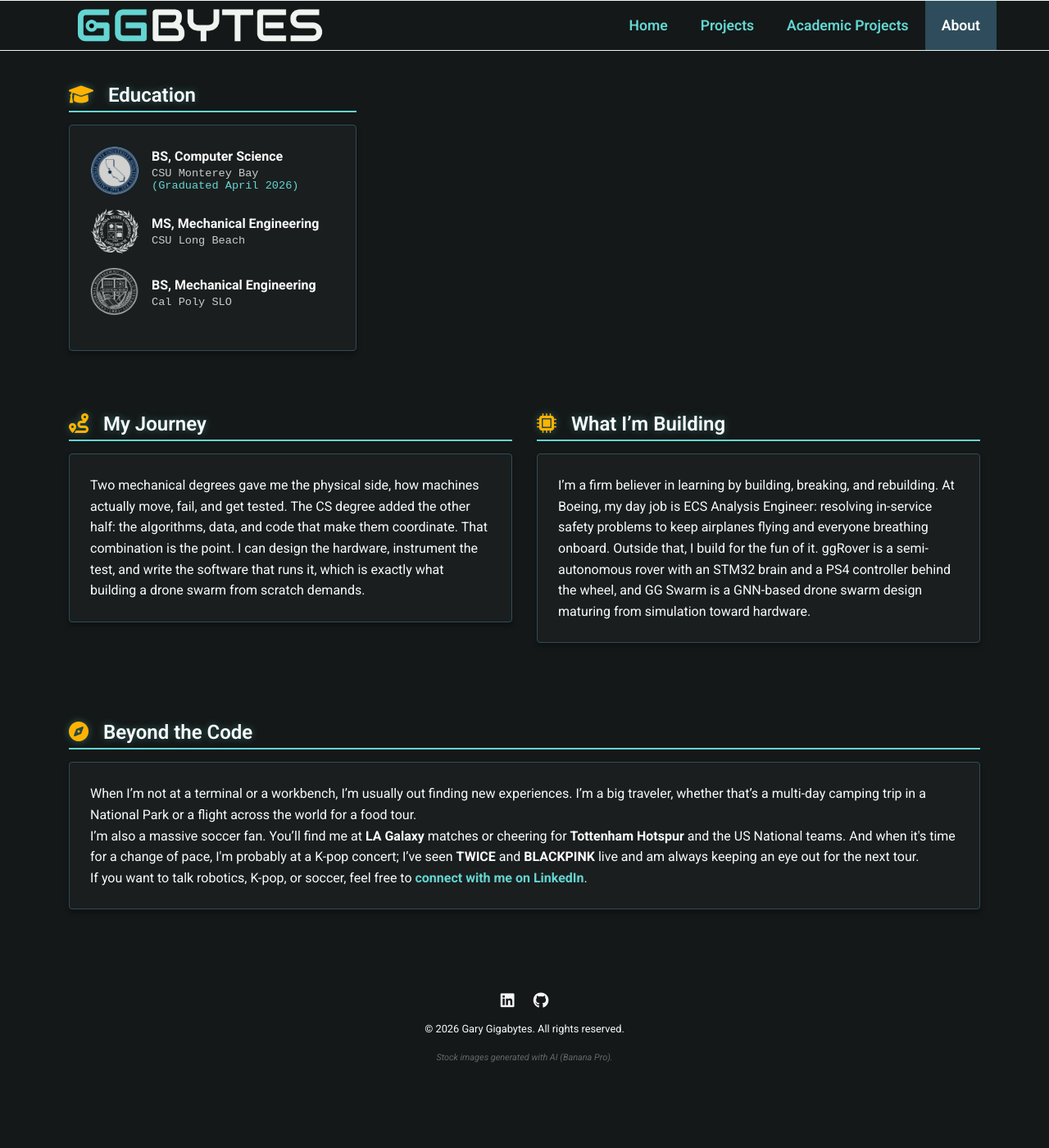
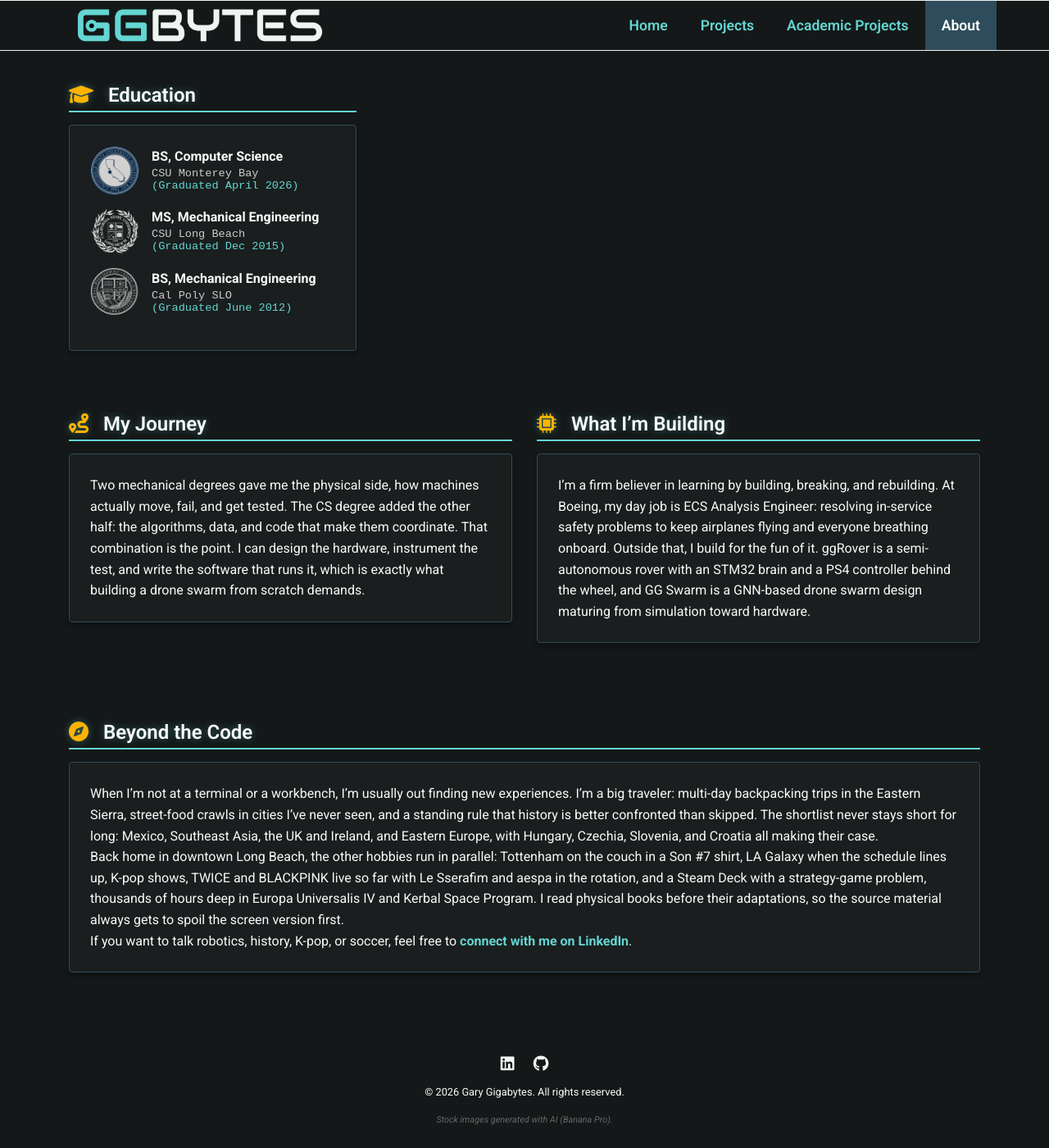
Before and after one commit to KOZ-Enterprises/ggbsite, a Jekyll site: the page built from about.html, in a window 1280 px wide and 1400 px high, scrolled down 823 px. Shown: the whole window at 82% size. Built offline with Jekyll 4.4.1, drawn with Linux system fonts in a browser that asks for light colours; before the commit the page ends 2146 px from its top, so only the background shows below that; some of the changed text lies outside the part shown.

Commit message:
about: full-page audit pass — ECS full name, scope descriptors, grad years, timeless Beyond the Code

```diff
--- a/about.html
+++ b/about.html
@@ -32,7 +32,8 @@
         <div class="content-card">
             <div>
                 <strong class="color-fafafa d-block text-lg">The Boeing Company</strong>
-                <span class="color-accent mono-text-sm">Environmental Controls System Analysis Engineer</span>
+                <span class="color-accent mono-text-sm">Environmental Control Systems Analysis Engineer</span>
+                <span class="d-block color-muted mono-text-sm">In-service fleet investigations for out-of-production commercial airplanes</span>
                 <span class="d-block color-muted mono-text-sm mb-10">2022 - Present</span>
 
             </div>
@@ -40,12 +41,14 @@
             <div class="mt-20">
                 <strong class="color-fafafa d-block text-lg">Marvin Engineering, Inc.</strong>
                 <span class="color-accent mono-text-sm">Research and Development Engineer</span>
+                <span class="d-block color-muted mono-text-sm">Design, analysis, and test of flight hardware and pneumatic systems</span>
                 <span class="d-block color-muted mono-text-sm mb-10">2015 - 2022</span>
 
             </div>
             <div class="mt-20">
-                <strong class="color-fafafa d-block text-lg">Cunico </strong>
+                <strong class="color-fafafa d-block text-lg">Cunico Corporation</strong>
                 <span class="color-accent mono-text-sm">Deputy Quality Control Manager</span>
+                <span class="d-block color-muted mono-text-sm">Quality control for military-spec pipe fittings</span>
                 <span class="d-block color-muted mono-text-sm mb-10">2013 - 2015</span>
 
             </div>
@@ -73,6 +76,7 @@
                     <div>
                         <strong class="color-fafafa d-block">MS, Mechanical Engineering</strong>
                         <span class="color-ccc mono-text-sm">CSU Long Beach</span>
+                        <span class="d-block color-accent mono-text-sm">(Graduated Dec 2015)</span>
                     </div>
                 </div>
             </div>
@@ -83,6 +87,7 @@
                     <div>
                         <strong class="color-fafafa d-block">BS, Mechanical Engineering</strong>
                         <span class="color-ccc mono-text-sm">Cal Poly SLO</span>
+                        <span class="d-block color-accent mono-text-sm">(Graduated June 2012)</span>
                     </div>
                 </div>
             </div>
@@ -125,17 +130,21 @@
         </h2>
         <div class="content-card">
             <p>
-                When I’m not at a terminal or a workbench, I’m usually out finding new experiences. I’m a big traveler,
-                whether that’s a multi-day camping trip in a National Park or a flight across the world for a food tour.
+                When I’m not at a terminal or a workbench, I’m usually out finding new experiences. I’m a big traveler:
+                multi-day backpacking trips in the Eastern Sierra, street-food crawls in cities I’ve never seen, and a
+                standing rule that history is better confronted than skipped. The shortlist never stays short for long:
+                Mexico, Southeast Asia, the UK and Ireland, and Eastern Europe, with Hungary, Czechia, Slovenia, and
+                Croatia all making their case.
             </p>
             <p>
-                I’m also a massive soccer fan. You’ll find me at <strong>LA Galaxy</strong> matches or cheering for
-                <strong>Tottenham Hotspur</strong> and the US National teams. And when it's
-                time for a change of pace, I'm probably at a K-pop concert; I’ve seen <strong>TWICE</strong> and
-                <strong>BLACKPINK</strong> live and am always keeping an eye out for the next tour.
+                Back home in downtown Long Beach, the other hobbies run in parallel: Tottenham on the couch in a Son #7
+                shirt, LA Galaxy when the schedule lines up, K-pop shows, TWICE and BLACKPINK live so far with Le Sserafim
+                and aespa in the rotation, and a Steam Deck with a strategy-game problem, thousands of hours deep in
+                Europa Universalis IV and Kerbal Space Program. I read physical books before their adaptations, so the
+                source material always gets to spoil the screen version first.
             </p>
             <p>
-                If you want to talk robotics, K-pop, or soccer, feel free to <a
+                If you want to talk robotics, history, K-pop, or soccer, feel free to <a
                     href="https://www.linkedin.com/in/garykuepper/" target="_blank"
                     style="color: #64d5d2; font-weight: bold;">connect with me on LinkedIn</a>.
             </p>
```
Also changed, not shown: other parts of about.html (+1 -1 lines).
